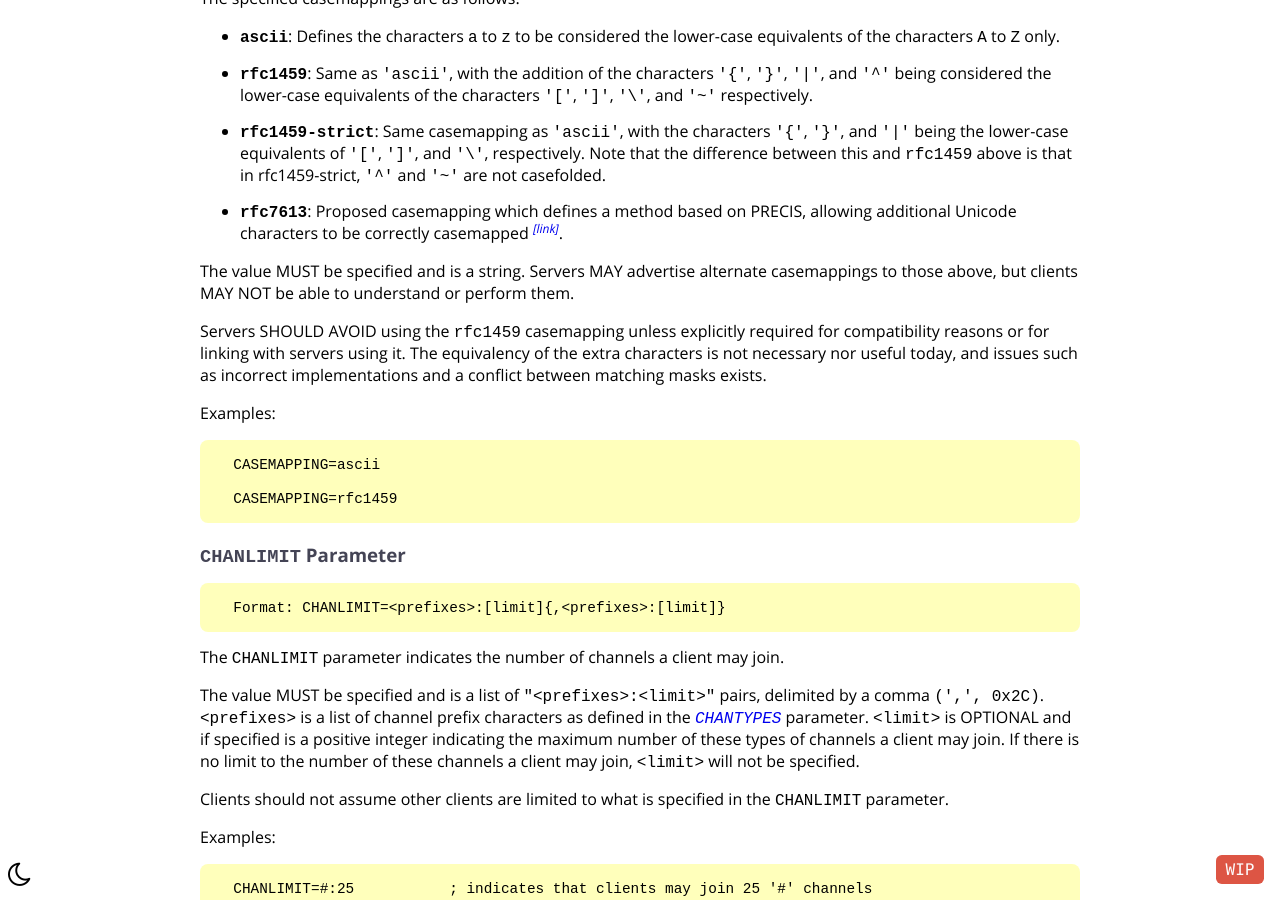
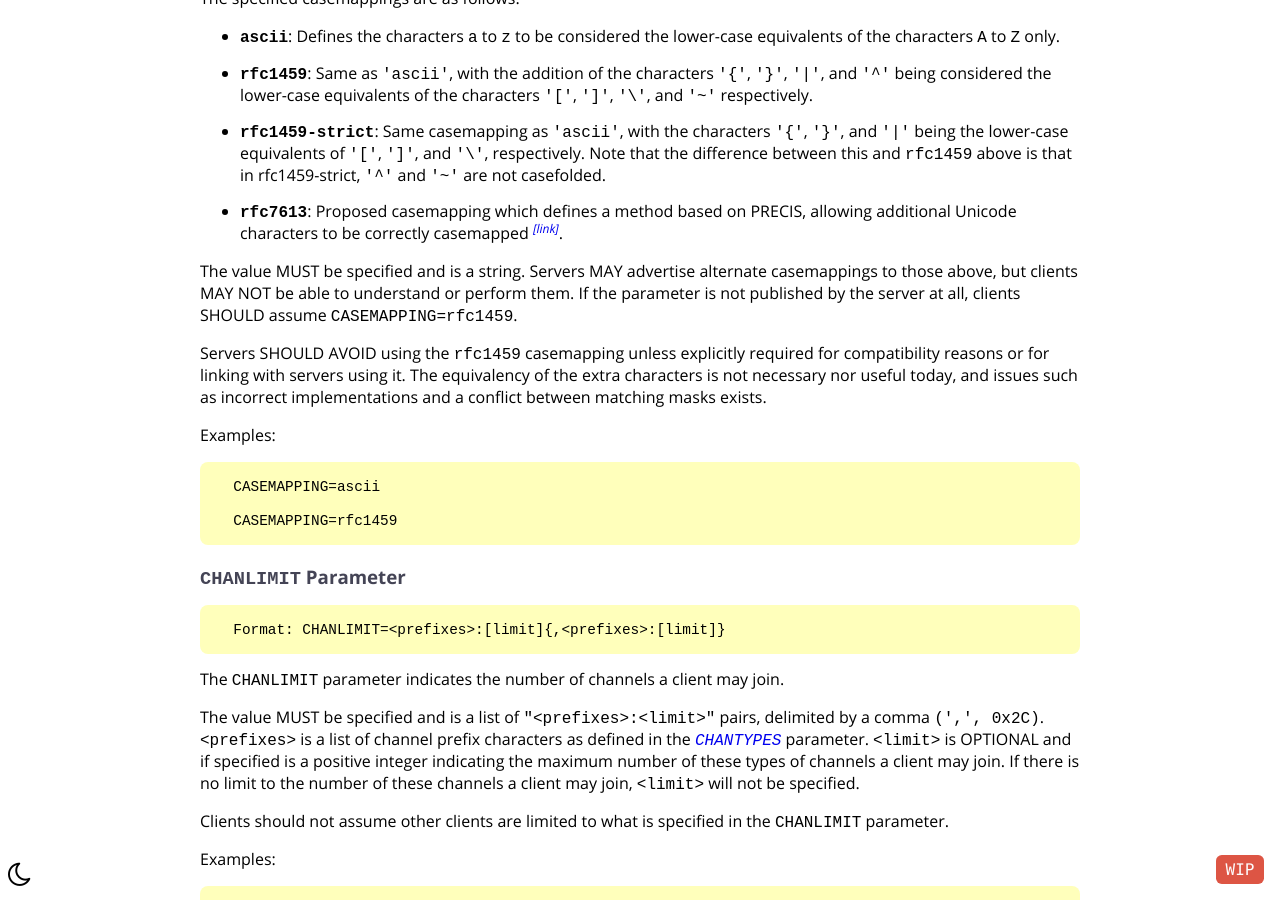
Before and after one commit to ircdocs/modern-irc, a Jekyll site: the page built from index.md, in a window 1280 px wide and 900 px high, scrolled down 90289 px. Built offline with Jekyll 4.4.1, drawn with Linux system fonts in a browser that asks for light colours; the table of contents is made by our own code; some of the changed text lies outside the part shown.

Commit message:
Add more RFC 1459 defaults for ISUPPORT tokens

```diff
--- a/_includes/modern-appendix.md
+++ b/_includes/modern-appendix.md
@@ -1220,7 +1220,7 @@ The specified casemappings are as follows:
 * **`rfc1459-strict`**: Same casemapping as `'ascii'`, with the characters `'{'`, `'}'`, and `'|'` being the lower-case equivalents of `'['`, `']'`, and `'\'`, respectively. Note that the difference between this and `rfc1459` above is that in rfc1459-strict, `'^'` and `'~'` are not casefolded.
 * **`rfc7613`**: Proposed casemapping which defines a method based on PRECIS, allowing additional Unicode characters to be correctly casemapped <sup><a href="https://github.com/ircv3/ircv3-specifications/pull/272">[link]</a></sup>.
 
-The value MUST be specified and is a string. Servers MAY advertise alternate casemappings to those above, but clients MAY NOT be able to understand or perform them.
+The value MUST be specified and is a string. Servers MAY advertise alternate casemappings to those above, but clients MAY NOT be able to understand or perform them. If the parameter is not published by the server at all, clients SHOULD assume `CASEMAPPING=rfc1459`.
 
 Servers SHOULD AVOID using the `rfc1459` casemapping unless explicitly required for compatibility reasons or for linking with servers using it. The equivalency of the extra characters is not necessary nor useful today, and issues such as incorrect implementations and a conflict between matching masks exists.
 
@@ -1461,7 +1461,7 @@ Examples:
 
 The `MODES` parameter specifies how many 'variable' modes may be set on a channel by a single {% message MODE %} command from a client. A 'variable' mode is defined as being a type A, B or C mode as defined in the {% isupport CHANMODES %} parameter, or in the channel modes specified in the {% isupport PREFIX %} parameter.
 
-A client SHOULD NOT issue more 'variable' modes than this in a single {% message MODE %} command. A server MAY however issue more 'variable' modes than this in a single {% message MODE %} message. The value is OPTIONAL and when not specified indicates that there is no limit to the number of 'variable' modes that may be set in a single client {% message MODE %} command.
+A client SHOULD NOT issue more 'variable' modes than this in a single {% message MODE %} command. A server MAY however issue more 'variable' modes than this in a single {% message MODE %} message. The value is OPTIONAL and when not specified indicates that there is no limit to the number of 'variable' modes that may be set in a single client {% message MODE %} command. If the parameter is not published by the server at all, clients SHOULD assume `MODES=3`, corresponding to the RFC1459 behavior.
 
 If the value is specified, it MUST be a positive integer.
 
@@ -1512,7 +1512,7 @@ Within channels, clients can have different statuses, denoted by single-characte
 
 The typical prefixes advertised in this parameter are listed in the [Channel Membership Prefixes](#channel-membership-prefixes) section.
 
-The value is OPTIONAL and when it is not specified indicates that no prefixes are supported.
+The value is OPTIONAL and when it is not specified indicates that no prefixes are supported. If the parameter is not published by the server at all, clients SHOULD assume `PREFIX=(ov)@+`, corresponding to the RFC1459 behavior.
 
 Examples:
 
```
